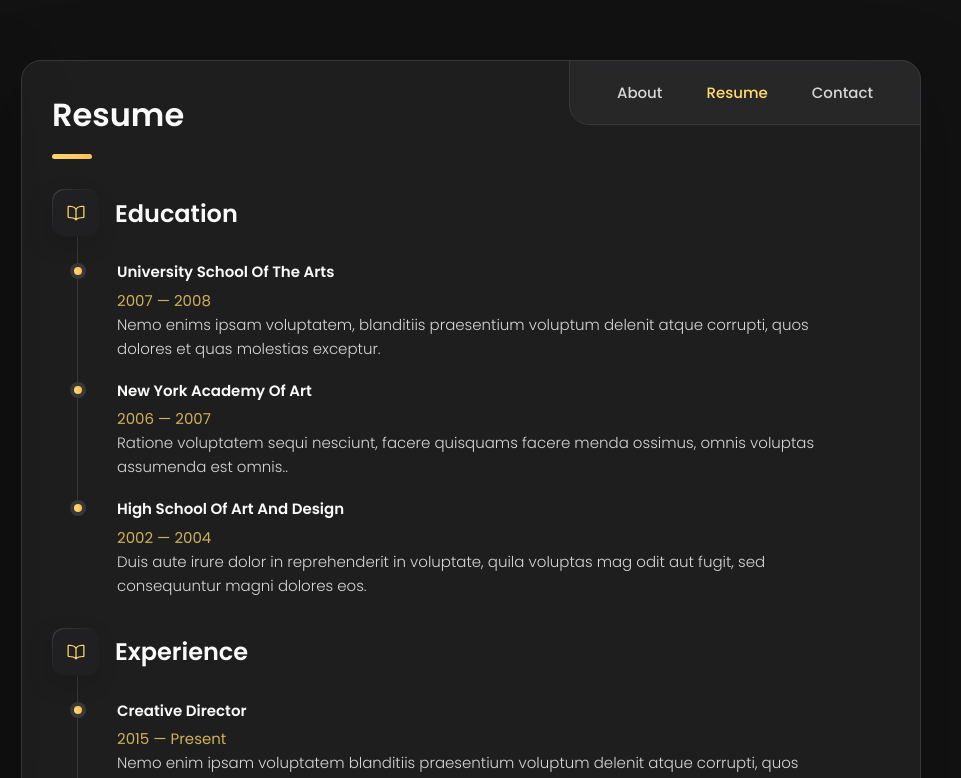
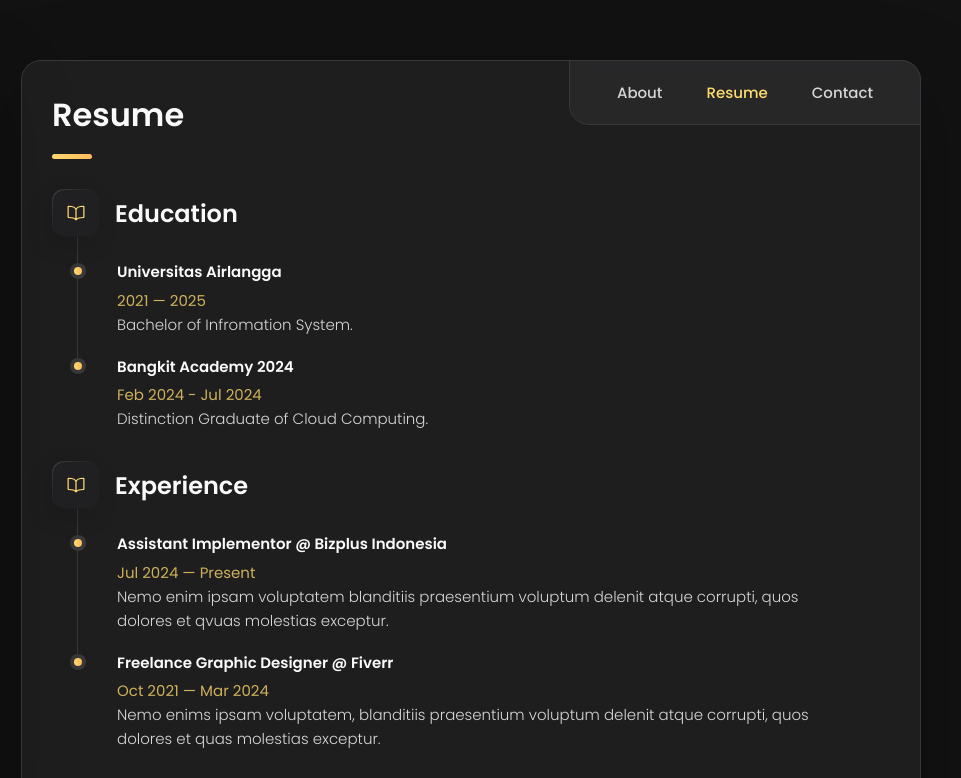
Before and after one commit to ChristianAbraham/personal-christian, a plain HTML site: page index.html in a window 1280 px wide. Both pictures are taken after a click on the button "Resume". Shown: the top 778 px of the page, 319-1280 px from the left. Drawn offline with nearby package versions, Linux system fonts and the light colour scheme.

Commit message:
resume update

```diff
--- a/index.html
+++ b/index.html
@@ -562,30 +562,26 @@
             <ol class="timeline-list">
               <li class="timeline-item">
                 <h4 class="h4 timeline-item-title">
-                  University school of the arts
+                  Universitas Airlangga
                 </h4>
 
-                <span>2007 — 2008</span>
+                <span>2021 — 2025</span>
 
                 <p class="timeline-text">
-                  Nemo enims ipsam voluptatem, blanditiis praesentium voluptum
-                  delenit atque corrupti, quos dolores et quas molestias
-                  exceptur.
+                  Bachelor of Infromation System.
                 </p>
               </li>
 
               <li class="timeline-item">
-                <h4 class="h4 timeline-item-title">New york academy of art</h4>
+                <h4 class="h4 timeline-item-title">Bangkit Academy 2024</h4>
 
-                <span>2006 — 2007</span>
+                <span>Feb 2024 - Jul 2024</span>
 
                 <p class="timeline-text">
-                  Ratione voluptatem sequi nesciunt, facere quisquams facere
-                  menda ossimus, omnis voluptas assumenda est omnis..
+                  Distinction Graduate of Cloud Computing.
                 </p>
               </li>
-
-              <li class="timeline-item">
+              <!-- <li class="timeline-item">
                 <h4 class="h4 timeline-item-title">
                   High school of art and design
                 </h4>
@@ -597,7 +593,7 @@
                   voluptas mag odit aut fugit, sed consequuntur magni dolores
                   eos.
                 </p>
-              </li>
+              </li> -->
             </ol>
           </section>
 
@@ -612,9 +608,9 @@
 
             <ol class="timeline-list">
               <li class="timeline-item">
-                <h4 class="h4 timeline-item-title">Creative director</h4>
+                <h4 class="h4 timeline-item-title">Assistant Implementor @ Bizplus Indonesia</h4>
 
-                <span>2015 — Present</span>
+                <span>Jul 2024 — Present</span>
 
                 <p class="timeline-text">
                   Nemo enim ipsam voluptatem blanditiis praesentium voluptum
@@ -624,9 +620,9 @@
               </li>
 
               <li class="timeline-item">
-                <h4 class="h4 timeline-item-title">Art director</h4>
+                <h4 class="h4 timeline-item-title">Freelance Graphic Designer @ Fiverr</h4>
 
-                <span>2013 — 2015</span>
+                <span>Oct 2021 — Mar 2024</span>
 
                 <p class="timeline-text">
                   Nemo enims ipsam voluptatem, blanditiis praesentium voluptum
@@ -635,7 +631,7 @@
                 </p>
               </li>
 
-              <li class="timeline-item">
+              <!-- <li class="timeline-item">
                 <h4 class="h4 timeline-item-title">Web designer</h4>
 
                 <span>2010 — 2013</span>
@@ -645,7 +641,7 @@
                   delenit atque corrupti, quos dolores et quas molestias
                   exceptur.
                 </p>
-              </li>
+              </li> -->
             </ol>
           </section>
 
```
